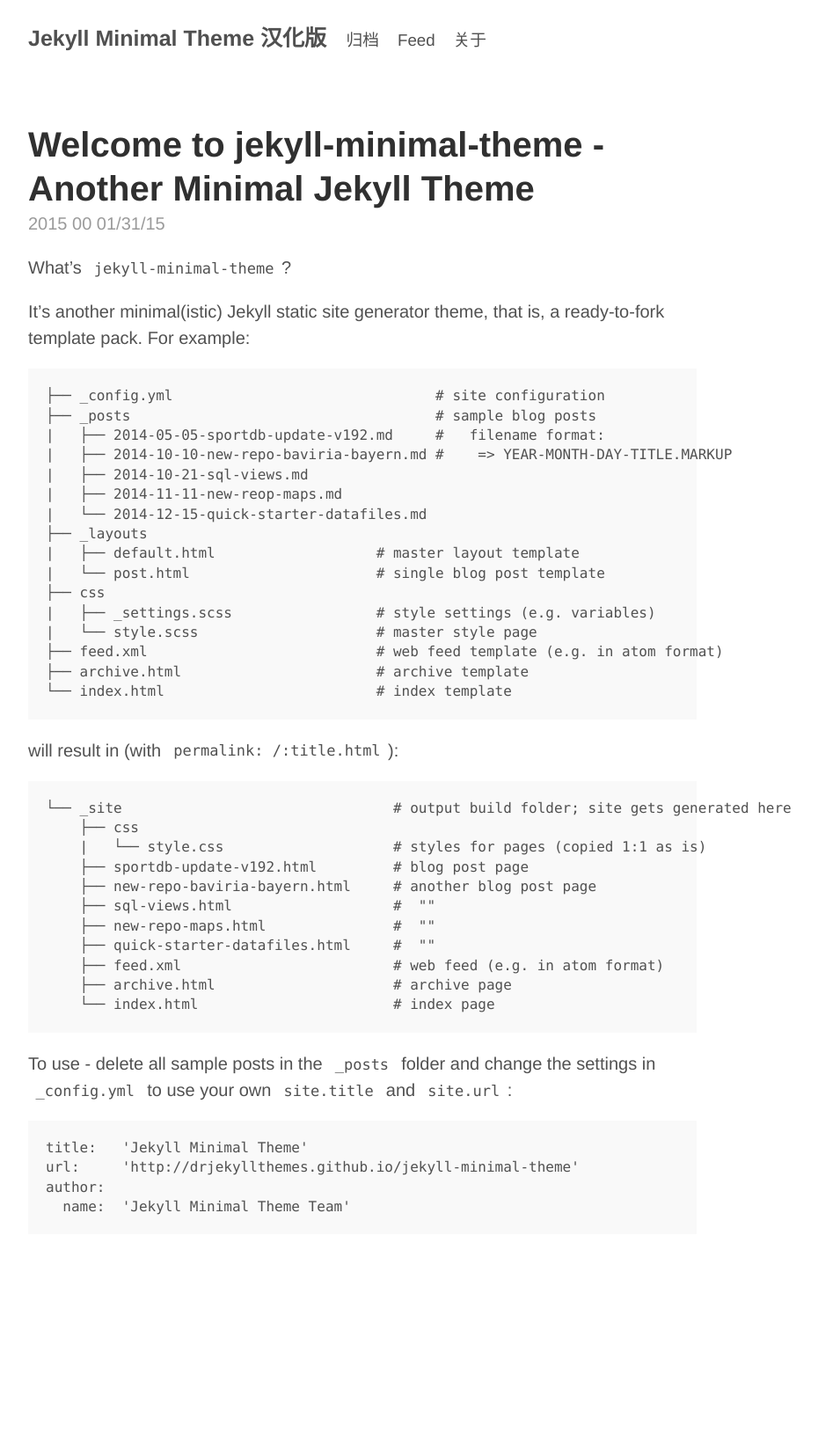
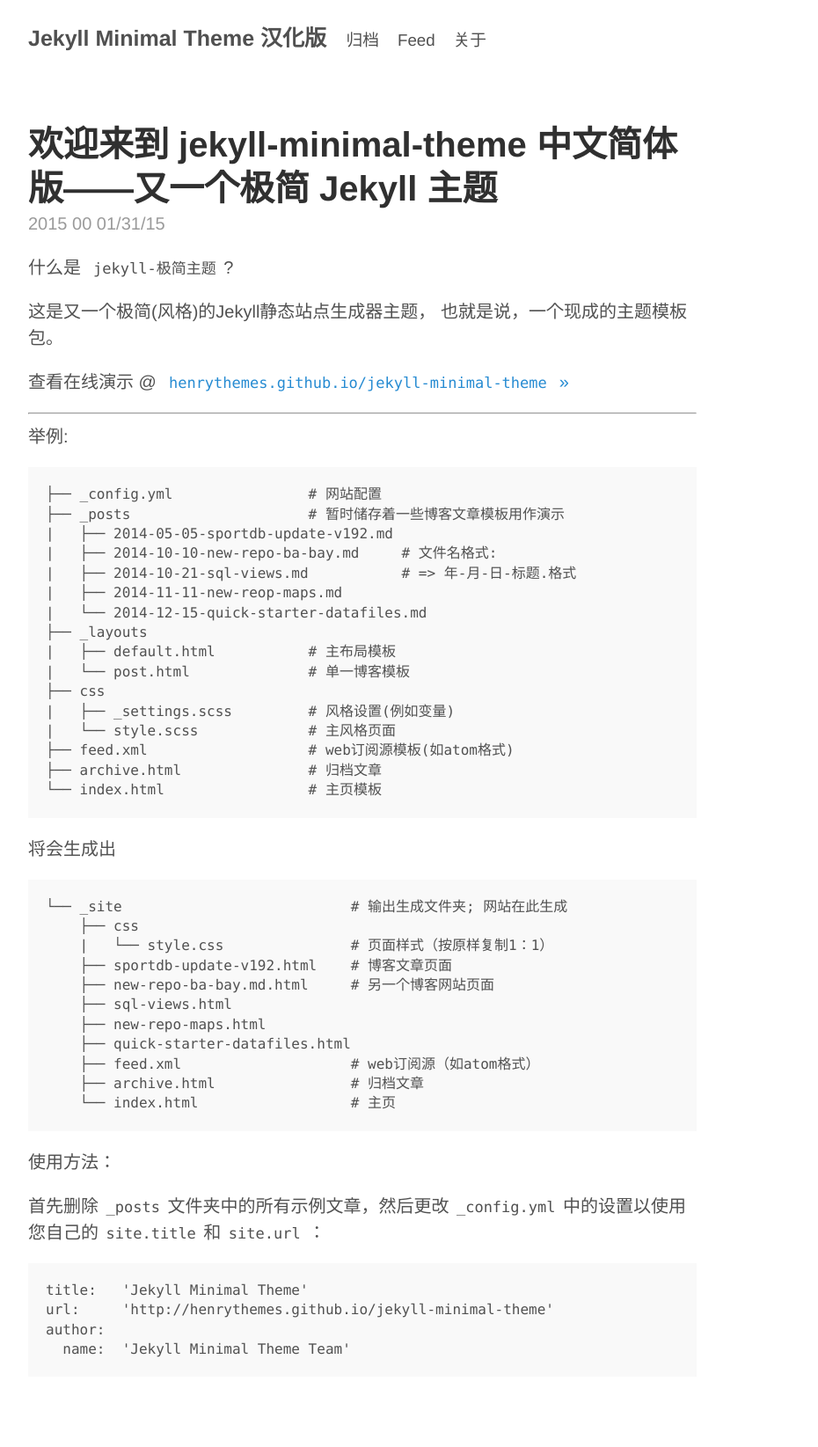
Before and after one commit to gledos/jekyll-minimal-theme-zh-cmn-hans, a Jekyll site: the page built from _posts/2015-01-31-welcome.md, in a window 1280 px wide. Shown: the whole page at 88% size, without its empty margins (228-1158 px from the left). Built offline with Jekyll 4.4.1, drawn with Linux system fonts in a browser that asks for light colours; before the commit the page ends 1483 px from its top, so only the background shows below that.

Commit message:
Update 2015-01-31-welcome.md

````diff
--- a/_posts/2015-01-31-welcome.md
+++ b/_posts/2015-01-31-welcome.md
@@ -1,55 +1,61 @@
 ---
 layout: post
-title: "Welcome to jekyll-minimal-theme - Another Minimal Jekyll Theme"
+title: "欢迎来到 jekyll-minimal-theme 中文简体版——又一个极简 Jekyll 主题"
 ---
 
-What's `jekyll-minimal-theme`?
+什么是 `jekyll-极简主题`?
 
-It's another minimal(istic) Jekyll static site generator theme,
-that is, a ready-to-fork template pack. For example:
+这是又一个极简(风格)的Jekyll静态站点生成器主题，
+也就是说，一个现成的主题模板包。
 
-~~~
-├── _config.yml                               # site configuration
-├── _posts                                    # sample blog posts
-|   ├── 2014-05-05-sportdb-update-v192.md     #   filename format:
-|   ├── 2014-10-10-new-repo-baviria-bayern.md #    => YEAR-MONTH-DAY-TITLE.MARKUP
-|   ├── 2014-10-21-sql-views.md
+查看在线演示 @ [`henrythemes.github.io/jekyll-minimal-theme` »](http://gledos.science/jekyll-minimal-theme-zh-cmn-hans/)
+
+---
+
+举例:
+
+```
+├── _config.yml                # 网站配置
+├── _posts                     # 暂时储存着一些博客文章模板用作演示
+|   ├── 2014-05-05-sportdb-update-v192.md
+|   ├── 2014-10-10-new-repo-ba-bay.md     # 文件名格式:
+|   ├── 2014-10-21-sql-views.md           # => 年-月-日-标题.格式
 |   ├── 2014-11-11-new-reop-maps.md
 |   └── 2014-12-15-quick-starter-datafiles.md
 ├── _layouts
-|   ├── default.html                   # master layout template
-|   └── post.html                      # single blog post template
+|   ├── default.html           # 主布局模板
+|   └── post.html              # 单一博客模板
 ├── css
-|   ├── _settings.scss                 # style settings (e.g. variables)
-|   └── style.scss                     # master style page
-├── feed.xml                           # web feed template (e.g. in atom format)
-├── archive.html                       # archive template
-└── index.html                         # index template
-~~~
+|   ├── _settings.scss         # 风格设置(例如变量)
+|   └── style.scss             # 主风格页面
+├── feed.xml                   # web订阅源模板(如atom格式)
+├── archive.html               # 归档文章
+└── index.html                 # 主页模板
+```
 
-will result in (with `permalink: /:title.html`):
+将会生成出
 
-~~~
-└── _site                                # output build folder; site gets generated here
+```
+└── _site                           # 输出生成文件夹; 网站在此生成
     ├── css
-    |   └── style.css                    # styles for pages (copied 1:1 as is)
-    ├── sportdb-update-v192.html         # blog post page
-    ├── new-repo-baviria-bayern.html     # another blog post page
-    ├── sql-views.html                   #  ""
-    ├── new-repo-maps.html               #  ""
-    ├── quick-starter-datafiles.html     #  ""
-    ├── feed.xml                         # web feed (e.g. in atom format)
-    ├── archive.html                     # archive page
-    └── index.html                       # index page
-~~~
+    |   └── style.css               # 页面样式（按原样复制1：1）
+    ├── sportdb-update-v192.html    # 博客文章页面
+    ├── new-repo-ba-bay.md.html     # 另一个博客网站页面
+    ├── sql-views.html
+    ├── new-repo-maps.html
+    ├── quick-starter-datafiles.html
+    ├── feed.xml                    # web订阅源（如atom格式）
+    ├── archive.html                # 归档文章
+    └── index.html                  # 主页
+```
 
-To use - delete all sample posts in the `_posts` folder and
-change the settings in `_config.yml` to use your own `site.title`
-and `site.url`:
+使用方法：
 
-~~~
+首先删除`_posts`文件夹中的所有示例文章，然后更改`_config.yml`中的设置以使用您自己的`site.title`和`site.url`：
+
+```
 title:   'Jekyll Minimal Theme'
-url:     'http://drjekyllthemes.github.io/jekyll-minimal-theme'
+url:     'http://henrythemes.github.io/jekyll-minimal-theme'
 author:
   name:  'Jekyll Minimal Theme Team'
-~~~
+```
````
